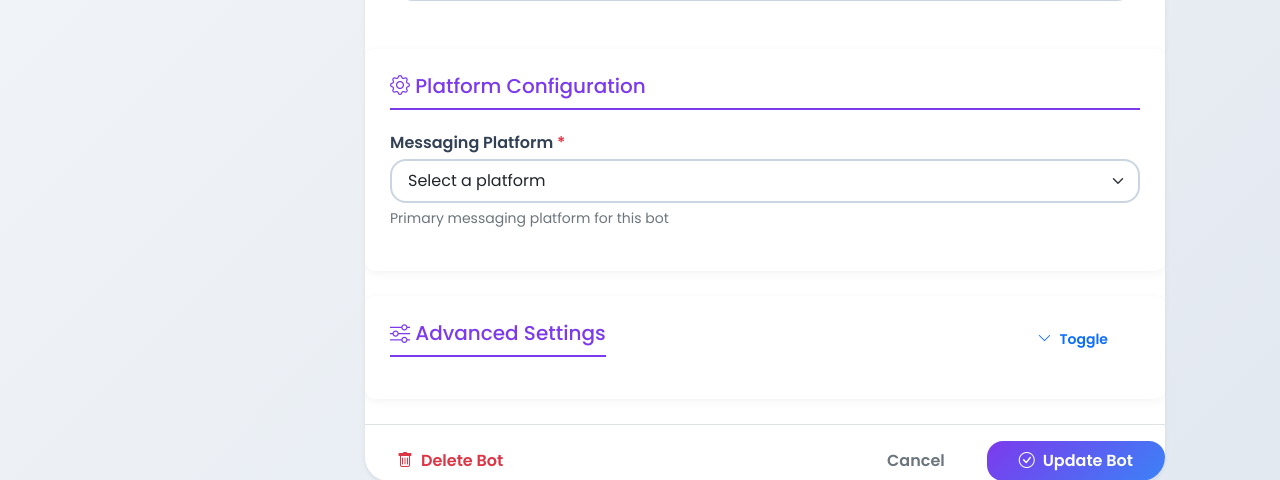
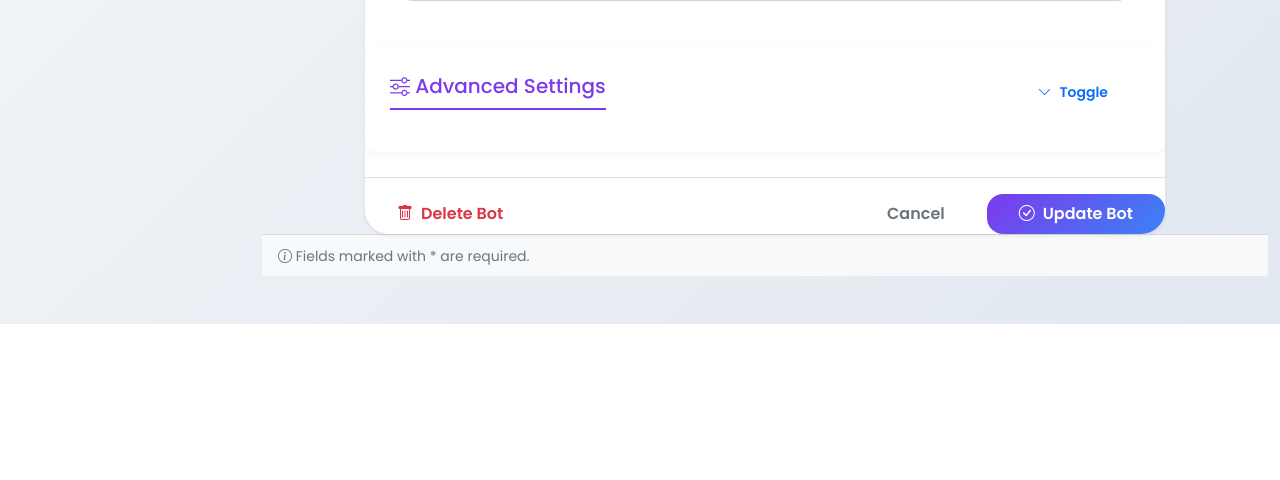
Before and after one commit to magicbotaiteam-blip/flask_auth_app, a Flask app: template templates/register_bot_new.html in a window 1280 px wide. Shown: the part 1001-1481 px from the top of the page. After the commit the page ends 1325 px from the top, so only its background shows below. Run offline with Flask 3, Linux system fonts and the light colour scheme; the template is opened without the code that fills it: most values are stand-ins (such as "Sample title", 1, 10 or a date in 2020); some libraries are stand-ins or nearby versions.

Commit message:
Add preferred_platform and platform_user_id fields to profile page, remove messaging platform from bot registration

```diff
--- a/app_complete_with_groups.py
+++ b/app_complete_with_groups.py
@@ -1295,6 +1295,8 @@ def profile():
         email = request.form.get("email", "").strip()
         password = request.form.get("password", "").strip()
         confirm_password = request.form.get("confirm_password", "").strip()
+        preferred_platform = request.form.get("preferred_platform", "").strip()
+        platform_user_id = request.form.get("platform_user_id", "").strip()
 
         try:
             # Password validation if provided
@@ -1583,7 +1585,7 @@ def save_bot():
         'name': request.form.get("name"),
         'email': request.form.get("email"),
         'organization': request.form.get("organization"),
-        'messaging': request.form.get("messaging"),
+        'messaging': request.form.get("messaging", "Not Set"),
         'llm': request.form.get("llm"),
         'token': request.form.get("token"),
         'description': request.form.get("description", ""),
@@ -1603,9 +1605,6 @@ def save_bot():
     if not form_data['name'].endswith(SUFFIX):
         form_data['name'] = form_data['name'].strip() + SUFFIX
 
-    if not form_data['messaging']:
-        flash("Messaging Platform is required.")
-        return redirect(url_for("register_bot"))
 
     if not form_data['email']:
         flash("Email Address is required.")
--- a/templates/register_bot_new.html
+++ b/templates/register_bot_new.html
@@ -181,29 +181,10 @@
                         </div>
                     </div>
 
-                    <!-- Platform Configuration Section -->
+                    <!-- Bot Token (Admin only) -->
+                    {% if role == 'admin' %}
                     <div class="form-section">
-                        <h5><i class="bi bi-gear"></i> Platform Configuration</h5>
-
-                        <!-- Messaging Platform -->
-                        <div class="mb-3">
-                            <label for="bot-messaging" class="form-label required-field">Messaging Platform</label>
-                            <select class="form-select" id="bot-messaging" name="messaging" required>
-                                <option value="">Select a platform</option>
-                                <option value="Slack" {% if bot and bot.messaging == 'Slack' %}selected{% endif %}>Slack</option>
-                                <option value="Telegram" {% if not bot or bot.messaging == 'Telegram' %}selected{% endif %}>Telegram</option>
-                                <option value="WhatsApp" {% if bot and bot.messaging == 'WhatsApp' %}selected{% endif %}>WhatsApp</option>
-                                <option value="Discord" {% if bot and bot.messaging == 'Discord' %}selected{% endif %}>Discord</option>
-                                <option value="Microsoft Teams" {% if bot and bot.messaging == 'Microsoft Teams' %}selected{% endif %}>Microsoft Teams</option>
-                                <option value="Multiple" {% if bot and bot.messaging == 'Multiple' %}selected{% endif %}>Multiple Platforms</option>
-                            </select>
-                            <div class="form-text">Primary messaging platform for this bot</div>
-                        </div>
-
-
-
-                        <!-- Bot Token (Admin only) -->
-                        {% if role == 'admin' %}
+                        <h5><i class="bi bi-gear"></i> Bot Token</h5>
                         <div class="mb-3">
                             <label for="bot-token" class="form-label">Bot Token ID</label>
                             <input type="text" class="form-control" id="bot-token" name="token"
@@ -211,11 +192,11 @@
                                    placeholder="Enter unique bot token">
                             <div class="form-text">Unique identifier for your bot</div>
                         </div>
-                        {% else %}
-                            <!-- For non-admin users, generate token automatically -->
-                            <input type="hidden" name="token" value="{{ bot.token if bot else 'bot_' + range(1, 1000000)|random|string }}">
-                        {% endif %}
                     </div>
+                    {% else %}
+                        <!-- For non-admin users, generate token automatically -->
+                        <input type="hidden" name="token" value="{{ bot.token if bot else 'bot_' + range(1, 1000000)|random|string }}">
+                    {% endif %}
 
                     <!-- Advanced Settings (Collapsible) -->
                     <div class="form-section">
```
Also changed, not shown: users.db.
